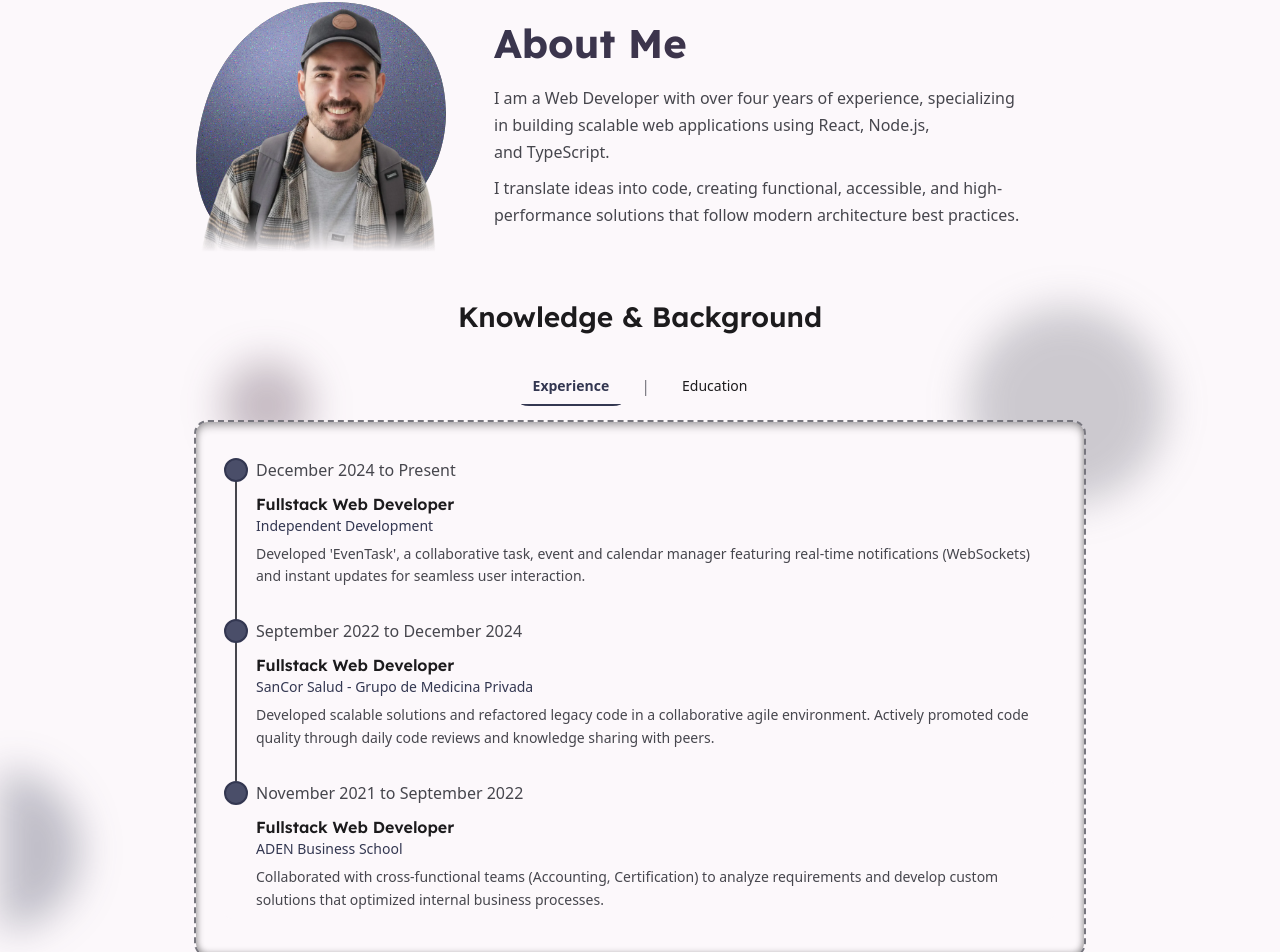
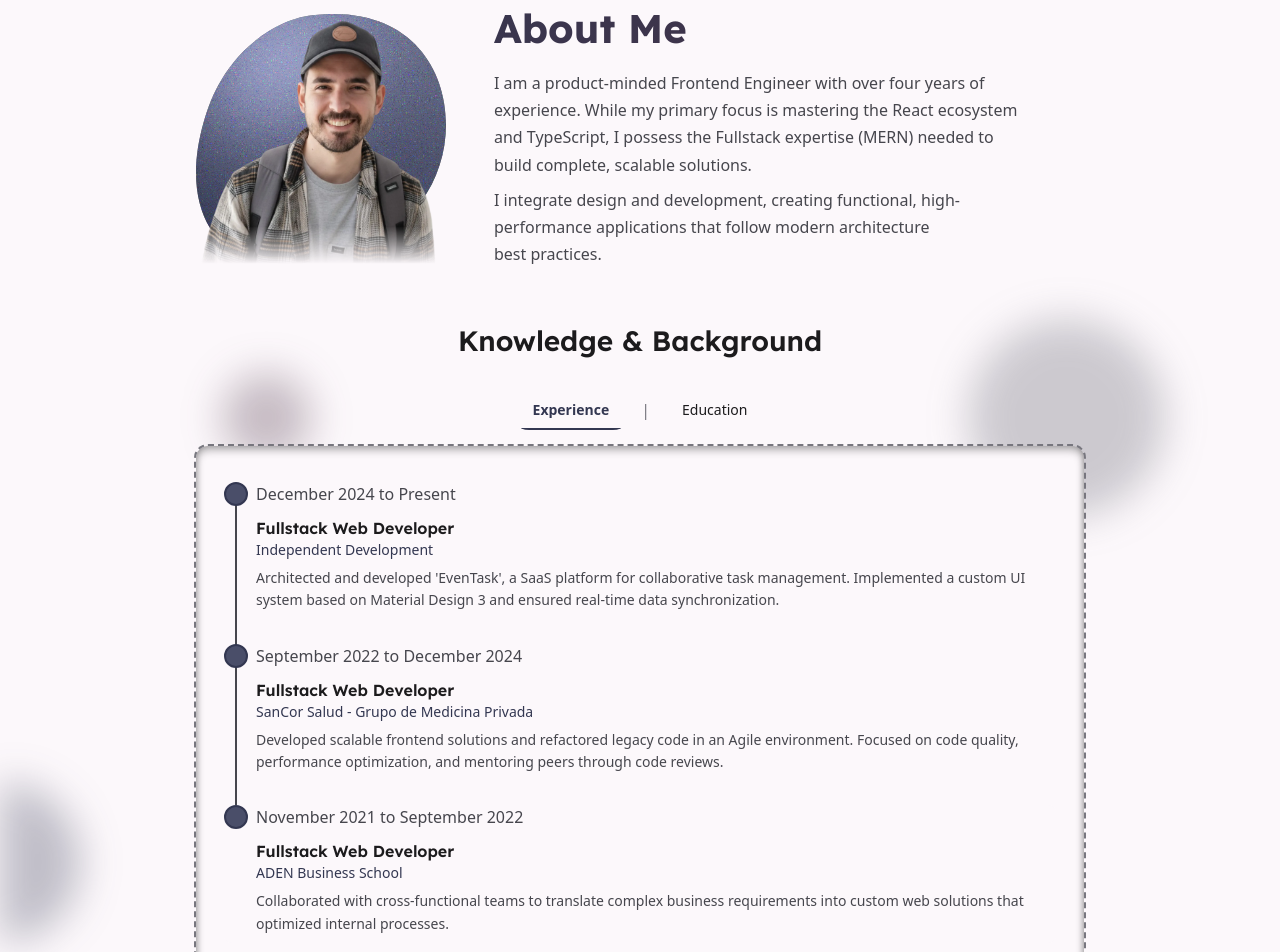
Before and after one commit to agusmoya/frontend-porfolio, a React (Vite) app: page / in a window 1280 px wide. Shown: the part 894-1846 px from the top of the page. Built offline with nearby package versions, Linux system fonts and the light colour scheme; a web font is replaced by a local one.

Commit message:
fix: update CV content for clarity and accuracy; enhance translations in English and Spanish

```diff
--- a/src/i18n/translations/en.ts
+++ b/src/i18n/translations/en.ts
@@ -13,13 +13,13 @@ export const en = {
   hero: {
     title: 'Hi, my name is',
     subtitleTypewriter: {
-      opt1: 'Web Developer',
-      opt2: 'React, TypeScript & Node.js',
-      opt3: 'UX/UI Oriented Developer',
+      opt1: 'Frontend Engineer',
+      opt2: 'React, TypeScript & UX/UI',
+      opt3: 'MERN Stack Architecture',
     },
     contact: 'Contact me',
     description:
-      'Specialized in building clean, accessible, and high-performance applications using the MERN stack.',
+      'Building scalable web applications with a strong focus on User Experience, Accessibility, and robust code architecture using the MERN stack.',
     about: 'About me',
     viewCV: 'View CV',
     cvUrl: '/CV-Agustin-Moya-EN.pdf',
@@ -27,8 +27,8 @@ export const en = {
   about: {
     title: 'About Me',
     presentation: {
-      p1: 'I am a Web Developer with over four years of experience, specializing in building scalable web applications using React, Node.js, and TypeScript.',
-      p2: 'I translate ideas into code, creating functional, accessible, and high-performance solutions that follow modern architecture best practices.',
+      p1: 'I am a product-minded Frontend Engineer with over four years of experience. While my primary focus is mastering the React ecosystem and TypeScript, I possess the Fullstack expertise (MERN) needed to build complete, scalable solutions.',
+      p2: 'I integrate design and development, creating functional, high-performance applications that follow modern architecture best practices.',
     },
     technologies: 'Technologies',
     knowledgeTitle: 'Knowledge & Background',
@@ -40,21 +40,21 @@ export const en = {
         company: 'Independent Development',
         period: 'December 2024 to Present',
         description:
-          "Developed 'EvenTask', a collaborative task, event and calendar manager featuring real-time notifications (WebSockets) and instant updates for seamless user interaction.",
+          "Architected and developed 'EvenTask', a SaaS platform for collaborative task management. Implemented a custom UI system based on Material Design 3 and ensured real-time data synchronization.",
       },
       {
         title: 'Fullstack Web Developer',
         company: 'SanCor Salud - Grupo de Medicina Privada',
         period: 'September 2022 to December 2024',
         description:
-          'Developed scalable solutions and refactored legacy code in a collaborative agile environment. Actively promoted code quality through daily code reviews and knowledge sharing with peers.',
+          'Developed scalable frontend solutions and refactored legacy code in an Agile environment. Focused on code quality, performance optimization, and mentoring peers through code reviews.',
       },
       {
         title: 'Fullstack Web Developer',
         company: 'ADEN Business School',
         period: 'November 2021 to September 2022',
         description:
-          'Collaborated with cross-functional teams (Accounting, Certification) to analyze requirements and develop custom solutions that optimized internal business processes.',
+          'Collaborated with cross-functional teams to translate complex business requirements into custom web solutions that optimized internal processes.',
       },
     ],
     education: [
@@ -63,7 +63,7 @@ export const en = {
         institution: 'Udemy',
         period: '2022 - Present',
         description:
-          'Continuous learning resource used for reference, deepening knowledge in React, Node.js, and modern libraries.',
+          'Continuous learning resource used for reference, deepening knowledge in React, Node.js, Redux Toolkit, and modern architecture patterns.',
       },
       {
         title: 'University Technician in Programming',
@@ -102,15 +102,15 @@ export const en = {
     items: [
       {
         id: 'project-1',
-        title: 'EvenTask App',
+        title: 'EvenTask - SaaS Platform',
         description:
-          'A productivity app featuring JWT authentication, real-time notifications via WebSockets, and a custom UI system built from scratch using React, Node.js, and MongoDB.',
+          'A productivity SaaS featuring a custom Material Design 3 UI, Redux Toolkit (RTK Query) for efficient state management, and a robust Node.js backend with JWT authentication and WebSockets.',
         image: projectEvenTaskImg,
         tags: [
-          'HTML',
-          'CSS',
           'React',
           'TypeScript',
+          'Redux Toolkit',
+          'Material Design 3',
           'Node.js',
           'Express',
           'Socket.io',
@@ -124,9 +124,9 @@ export const en = {
         id: 'project-2',
         title: 'High Performance Portfolio',
         description:
-          'A fully responsive portfolio developed with HTML, CSS, and Vanilla JavaScript, optimized to maximize performance metrics (Core Web Vitals) and semantic HTML structure.',
+          'A fully responsive portfolio developed with semantic HTML, CSS, and Vanilla JavaScript. Optimized for Core Web Vitals to achieve maximum performance scores.',
         image: projectPFDeportivo,
-        tags: ['HTML', 'CSS', 'JavaScript'],
+        tags: ['HTML', 'CSS', 'JavaScript', 'Design'],
         demoUrl: 'https://portfolio-pedro-cazorla.netlify.app/',
         repoFrontendUrl: 'https://github.com/agusmoya/portfolio-pedro-cazorla',
       },
@@ -134,7 +134,7 @@ export const en = {
   },
   contact: {
     title: 'Get in Touch',
-    description: "Looking for a Web Developer focused on quality and UX? Let's talk.",
+    description: "Looking for a Product-Minded Frontend Engineer? Let's talk.",
     name: 'Your name',
     email: 'Your email',
     message: 'Message',
--- a/src/i18n/translations/es.ts
+++ b/src/i18n/translations/es.ts
@@ -13,13 +13,13 @@ export const es = {
   hero: {
     title: 'Hola, mi nombre es',
     subtitleTypewriter: {
-      opt1: 'Desarrollador Web',
-      opt2: 'React, TypeScript y Node.js',
-      opt3: 'Desarrollador Orientado a UX/UI',
+      opt1: 'Ingeniero Frontend',
+      opt2: 'React, TypeScript y UX/UI',
+      opt3: 'Arquitectura Stack MERN',
     },
     contact: 'Contáctame',
     description:
-      'Especializado en construir aplicaciones limpias, accesibles y de alto rendimiento utilizando el stack MERN.',
+      'Desarrollo aplicaciones web escalables con un fuerte enfoque en la Experiencia de Usuario, Accesibilidad y una arquitectura de código robusta utilizando el stack MERN.',
     about: 'Sobre mí',
     viewCV: 'Ver CV',
     cvUrl: '/CV-Agustin-Moya-ES.pdf',
@@ -27,8 +27,8 @@ export const es = {
   about: {
     title: 'Sobre Mí',
     presentation: {
-      p1: 'Soy Desarrollador Web con más de cuatro años de experiencia, especializado en construir aplicaciones web escalables utilizando React, Node.js y TypeScript.',
-      p2: 'Traduzco ideas en código, creando soluciones funcionales, accesibles y de alto rendimiento que siguen las mejores prácticas de arquitectura moderna.',
+      p1: 'Soy un Ingeniero Frontend con visión de producto y más de cuatro años de experiencia. Aunque mi foco principal es dominar el ecosistema React y TypeScript, cuento con la experiencia Fullstack (MERN) necesaria para construir soluciones completas y escalables.',
+      p2: 'Integro diseño y desarrollo, creando aplicaciones funcionales y de alto rendimiento que siguen las mejores prácticas de arquitectura moderna.',
     },
     technologies: 'Tecnologías',
     knowledgeTitle: 'Conocimientos y Antecedentes',
@@ -40,21 +40,21 @@ export const es = {
         company: 'Desarrollo Independiente',
         period: 'Diciembre 2024 al Presente',
         description:
-          "Desarrollo de 'EvenTask', un gestor colaborativo de tareas, eventos y calendario que integra notificaciones en tiempo real (WebSockets) y actualizaciones instantáneas para una interacción de usuario fluida.",
+          "Diseñé la arquitectura y desarrollé 'EvenTask', una plataforma SaaS para la gestión colaborativa de tareas. Implementé un sistema de UI personalizado basado en Material Design 3 y aseguré la sincronización de datos en tiempo real.",
       },
       {
         title: 'Desarrollador Web Fullstack',
         company: 'SanCor Salud - Grupo de Medicina Privada',
         period: 'Septiembre 2022 a Diciembre 2024',
         description:
-          'Desarrollo de soluciones escalables y refactorización de código heredado en un entorno ágil y colaborativo. Promoción activa de la calidad del código a través de code reviews diarios e intercambio de conocimientos con el equipo.',
+          'Desarrollé soluciones frontend escalables y refactoricé código heredado en un entorno ágil. Me enfoqué en la calidad del código, optimización del rendimiento y mentoría a pares a través de code reviews.',
       },
       {
         title: 'Desarrollador Web Fullstack',
         company: 'ADEN Business School',
         period: 'Noviembre 2021 a Septiembre 2022',
         description:
-          'Colaboración con equipos interdisciplinarios (Contabilidad, Certificación) para analizar requerimientos y desarrollar soluciones a medida que optimizaron los procesos internos del negocio.',
+          'Colaboré con equipos interdisciplinarios para traducir requerimientos de negocio complejos en soluciones web a medida que optimizaron los procesos internos.',
       },
     ],
     education: [
@@ -63,7 +63,7 @@ export const es = {
         institution: 'Udemy',
         period: '2022 - Presente',
         description:
-          'Recurso de aprendizaje continuo utilizado como referencia para profundizar conocimientos en React, Node.js y librerías modernas.',
+          'Recurso de aprendizaje continuo utilizado como referencia para profundizar conocimientos en React, Node.js, Redux Toolkit y patrones de arquitectura moderna.',
       },
       {
         title: 'Tecnicatura Universitaria en Programación',
@@ -102,15 +102,15 @@ export const es = {
     items: [
       {
         id: 'project-1',
-        title: 'App EvenTask',
+        title: 'EvenTask - Plataforma SaaS',
         description:
-          'Una aplicación de productividad que cuenta con autenticación JWT, notificaciones en tiempo real vía WebSockets y un sistema de UI personalizado construido desde cero con React, Node.js y MongoDB.',
+          'Un SaaS de productividad con UI personalizada (Material Design 3), gestión de estado eficiente con Redux Toolkit (RTK Query) y un backend robusto en Node.js con autenticación JWT y WebSockets.',
         image: projectEvenTaskImg,
         tags: [
-          'HTML',
-          'CSS',
           'React',
           'TypeScript',
+          'Redux Toolkit',
+          'Material Design 3',
           'Node.js',
           'Express',
           'Socket.io',
@@ -124,7 +124,7 @@ export const es = {
         id: 'project-2',
         title: 'Portfolio de Alto Rendimiento',
         description:
-          'Un portfolio totalmente responsivo desarrollado con HTML, CSS y JavaScript puro, optimizado para maximizar las métricas de rendimiento (Core Web Vitals) y la semántica web.',
+          'Un portfolio totalmente responsivo desarrollado con HTML semántico, CSS y JavaScript puro. Optimizado para Core Web Vitals para lograr puntajes máximos de rendimiento.',
         image: projectPFDeportivo,
         tags: ['HTML', 'CSS', 'JavaScript'],
         demoUrl: 'https://portfolio-pedro-cazorla.netlify.app/',
@@ -134,7 +134,7 @@ export const es = {
   },
   contact: {
     title: 'Ponte en Contacto',
-    description: '¿Buscas un Desarrollador Web enfocado en la calidad y la UX? Hablemos.',
+    description: '¿Buscas un Ingeniero Frontend con visión de producto? Hablemos.',
     name: 'Tu nombre',
     email: 'Tu email',
     message: 'Mensaje',
```
Also changed, not shown: 2 other files (tests, documents, lock files or other folders).
